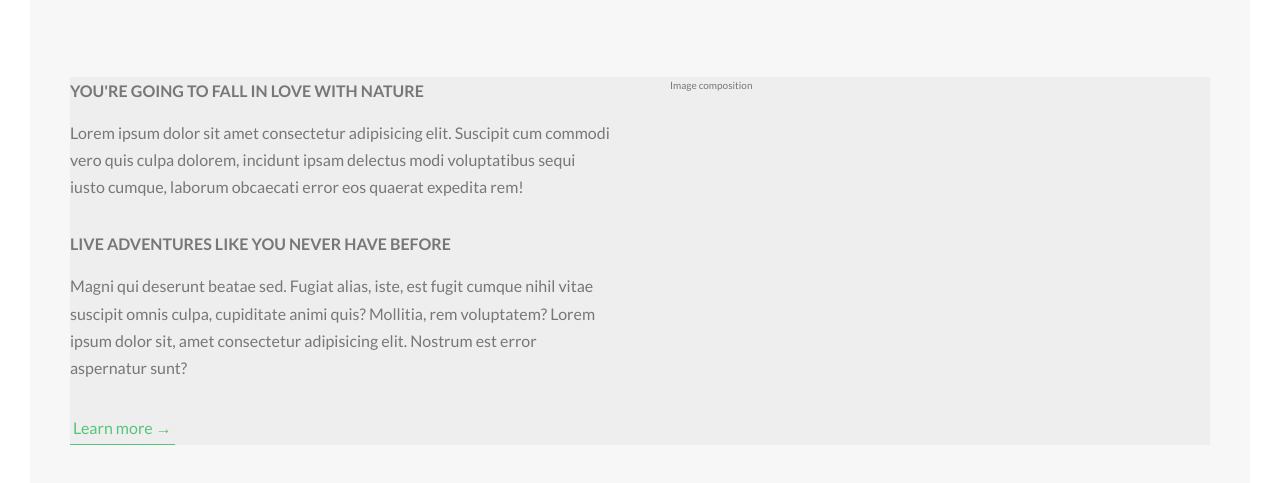
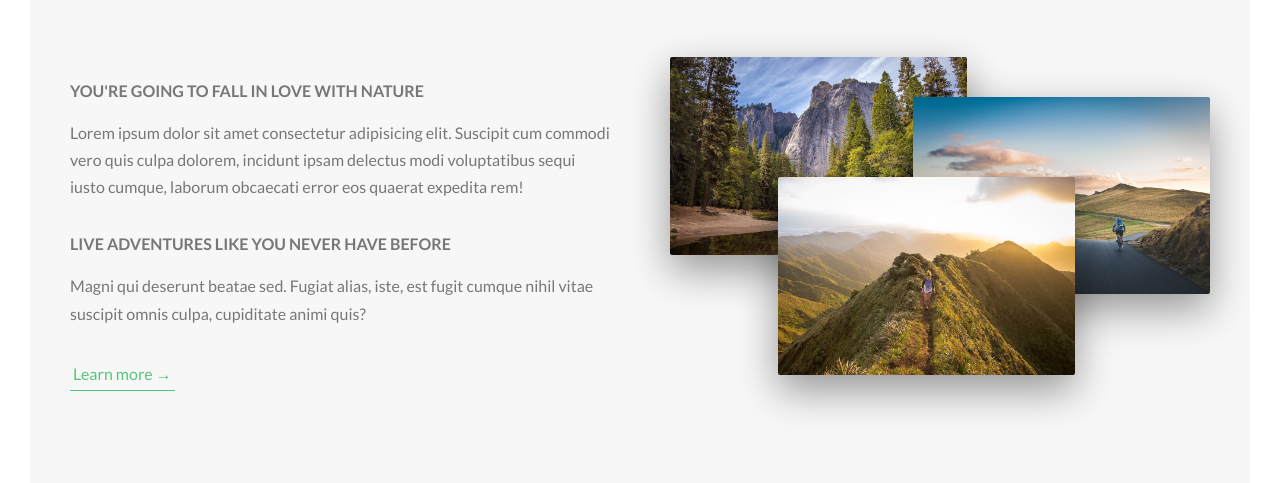
Before and after one commit to fatihay/natours, a website: page index.html in a window 1280 px wide. Shown: the part 943-1426 px from the top of the page. Drawn offline with Linux system fonts and the light colour scheme.

Commit message:
Building about secton part3 finished

```diff
--- a/index.html
+++ b/index.html
@@ -61,14 +61,17 @@
           </h3>
           <p class="paragraph">
             Magni qui deserunt beatae sed. Fugiat alias, iste,
-            est fugit cumque nihil vitae suscipit omnis culpa, cupiditate animi quis? Mollitia, rem voluptatem? Lorem
-            ipsum dolor sit, amet consectetur adipisicing elit. Nostrum est error aspernatur sunt?
+            est fugit cumque nihil vitae suscipit omnis culpa, cupiditate animi quis?
           </p>
 
           <a href="#" class="btn-text">Learn more &rarr;</a>
         </div>
         <div class="col-1-of-2">
-          Image composition
+          <div class="composition">
+            <img src="img/nat-1-large.jpg" alt="Photo 1" class="composition__photo composition__photo--p1">
+            <img src="img/nat-2-large.jpg" alt="Photo 2" class="composition__photo composition__photo--p2">
+            <img src="img/nat-3-large.jpg" alt="Photo 3" class="composition__photo composition__photo--p3">
+          </div>
         </div>
       </div>
     </section>
--- /dev/null
+++ b/sass/components/_composition.scss
@@ -0,0 +1,42 @@
+.composition {
+  position: relative;
+  &__photo {
+    width: 55%;
+    box-shadow: 0 1.5rem 4rem rgba($color-black, $alpha: 0.4);
+    border-radius: 2px;
+    position: absolute;
+    z-index: 10;
+    transition: all 0.2s;
+
+    outline-offset: 2rem;
+    // outline ile img arasına boşluk veriyor.. süper..
+
+    &--p1 {
+      left: 0;
+      top: -2rem;
+    }
+
+    &--p2 {
+      right: 0;
+      top: 2rem;
+    }
+
+    &--p3 {
+      left: 20%;
+      top: 10rem;
+    }
+
+    &:hover {
+      outline: 1.5rem solid $color-primary;
+      // border'a benzer ama border ile yapamadığımız bazı şeyleri yapabiliriz
+      transform: scale(1.05) translateY(-0.5rem);
+      box-shadow: 0 2.5rem 4rem rgba($color-black, $alpha: 0.5);
+      z-index: 20;
+    }
+  }
+
+  &:hover &__photo:not(:hover) {
+    transform: scale(0.95);
+    // Bunu anlamak için biraz daha yoğunlaşmak gerek
+  }
+}
--- a/sass/layout/_grid.scss
+++ b/sass/layout/_grid.scss
@@ -1,6 +1,6 @@
 .row {
   max-width: $grid-width;
-  background-color: #eee;
+  // background-color: #eee;
   margin: 0 auto;
   // top - bottom - left - right
 
--- a/sass/main.scss
+++ b/sass/main.scss
@@ -8,6 +8,7 @@
 @import "base/utilities";
 
 @import "components/button";
+@import "components/composition";
 
 @import "layout/grid";
 @import "layout/header";
```
Also changed, not shown: css/style.css.
